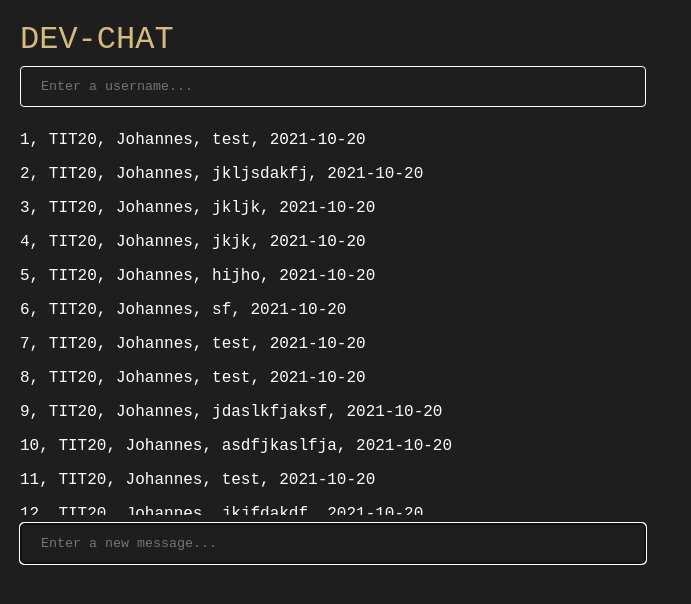
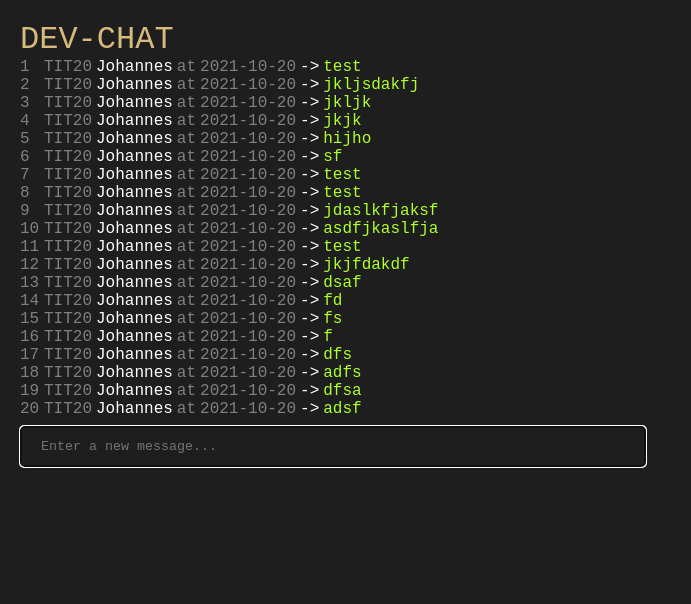
Before and after one commit to DHBW-FN-TIT20/dev-chat, a Flask app: template templates/chat.html in a window 1280 px wide. Shown: the top 604 px of the page, without its empty margins (0-691 px from the left). Run offline with Flask 2, Linux system fonts and the light colour scheme; the template is opened without the code that fills it: values that come from a table or form of the project are taken from there, others are empty; data comes from the database, SQL or seed files in the repository; both versions use the stored data as it was after the commit.

Commit message:
color adjustments

```diff
--- a/static/css/main.css
+++ b/static/css/main.css
@@ -45,10 +45,19 @@ li {
     margin-bottom:9px;
 }
 
-.box {
+.messageBox {
     display: flex;
-    align-items:center;
- }
+
+}
+
+.messageElement {
+    margin-top: 0px;
+    margin-bottom: 0px;
+    margin-right: 4px;
+}
+
+
+
 
 .grey {
     display: flex;
@@ -89,7 +98,7 @@ li {
 }
 
 .chat {
-    max-height: 400px;
+    max-height: 80vh;
     overflow: auto;
 }
 
--- a/templates/chat.html
+++ b/templates/chat.html
@@ -11,18 +11,20 @@
 <body>
     <h1>DEV-CHAT</h1>
 
-    <form action="/insertusername" method="post">
-        <input type="text" name="username" placeholder="Enter a username...">
-    </form>
-
-
-    <div class="chat">
-        <p>
+    <div id="chatElement" class="chat">
+        <div>
             {% for message in message_list %}
-                <p>{{message.id}}, {{message.chatkey}}, {{message.user}}, {{message.text}}, {{message.timestamp}}</p>
+                <div class="messageBox">
+                    <p class="messageElement" style="color: grey; width: 20px;">{{message.id}}</p>
+                    <p class="messageElement" style="color: grey;">{{message.chatkey}}</p>
+                    <p class="messageElement" style="color: white;">{{message.user}}</p>
+                    <p class="messageElement" style="color: grey;">at</p>
+                    <p class="messageElement" style="color: grey;">{{message.timestamp}}</p>
+                    <p class="messageElement" style="color: white;">-> </p>
+                    <p class="messageElement" style="color: greenyellow;">{{message.text}}</p>
+                </div>
             {% endfor %}
-        </p>
-
+        </div>
     </div>
 
 
@@ -31,6 +33,10 @@
         <input autofocus type="text" name="new_message" placeholder="Enter a new message...">
     </form>
 
+    <script>
+        var myDiv = document.getElementById("chatElement");
+        myDiv.scrollTop = myDiv.scrollHeight;
+    </script>
 
 </body>
 </html>
```
Also changed, not shown: db.sqlite.
